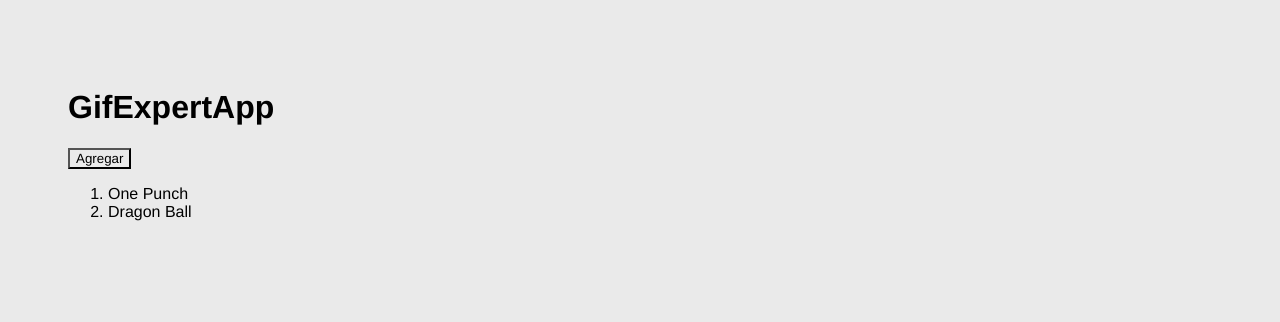
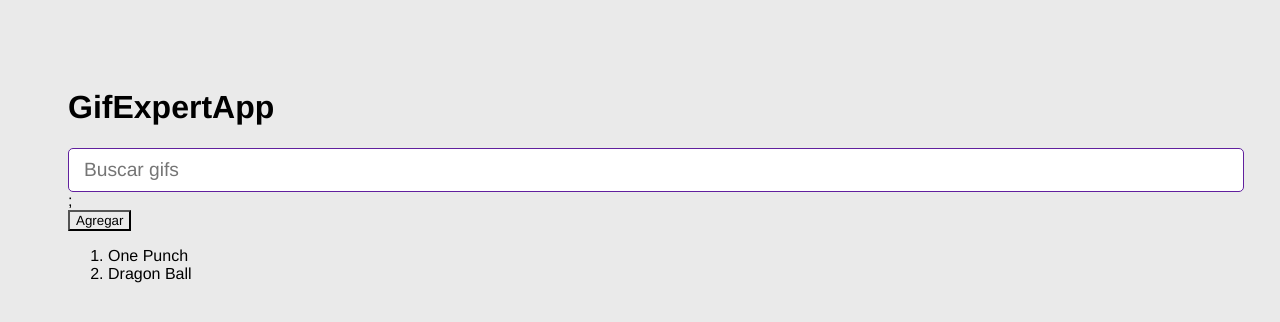
Before and after one commit to Leonardo-Robot-PostRock/GifsAppReact, a React (Vite) app: page / in a window 1280 px wide. Shown: the top 322 px of the page. Built offline with nearby package versions, Linux system fonts and the light colour scheme.

Commit message:
evento onSubmit

```diff
--- a/src/GifExpertApp.jsx
+++ b/src/GifExpertApp.jsx
@@ -1,4 +1,5 @@
 import React, { useState } from 'react';
+import AddCategory from './components/AddCategory';
 
 const GifExpertApp = () => {
   const [categories, setCategories] = useState(['One Punch', 'Dragon Ball']);
@@ -11,6 +12,7 @@
   return (
     <>
       <h1>GifExpertApp</h1>
+      <AddCategory />
       <button onClick={onAddCategory}>Agregar</button>
       <ol>
         {categories.map((category) => {
--- /dev/null
+++ b/src/components/AddCategory.jsx
@@ -0,0 +1,22 @@
+import React, { useState } from 'react';
+
+const AddCategory = () => {
+  const [inputValue, setinputValue] = useState('');
+
+  const onInputChange = ({ target }) => {
+    setinputValue(target.value);
+  };
+
+  const onSubmit = (event) => {
+    event.preventDefault();
+    console.log(inputValue);
+  };
+
+  return (
+    <form onSubmit={(event) => onSubmit(event)}>
+      <input type="text" placeholder="Buscar gifs" value={inputValue} onChange={onInputChange} />;
+    </form>
+  );
+};
+
+export default AddCategory;
```
